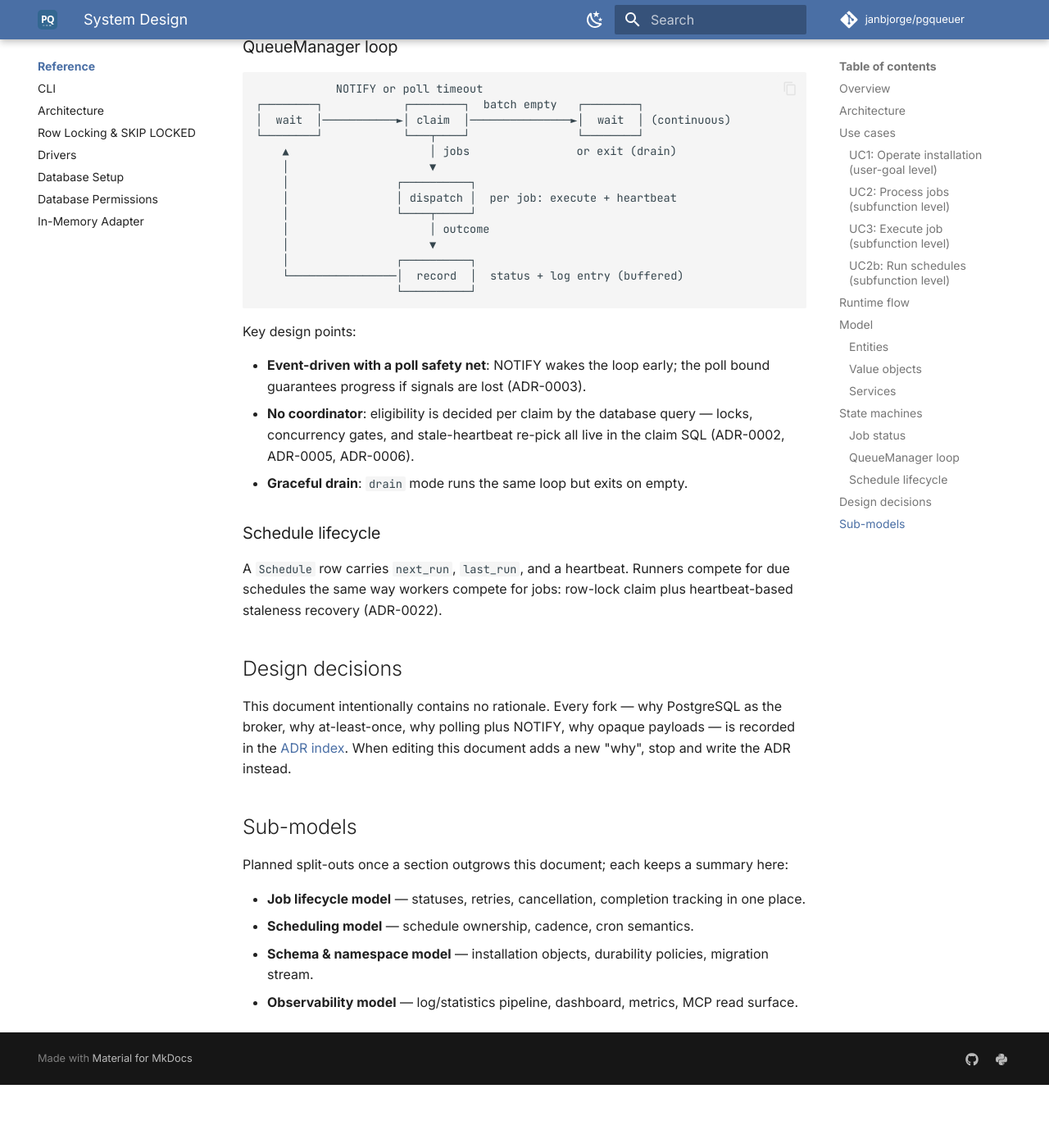
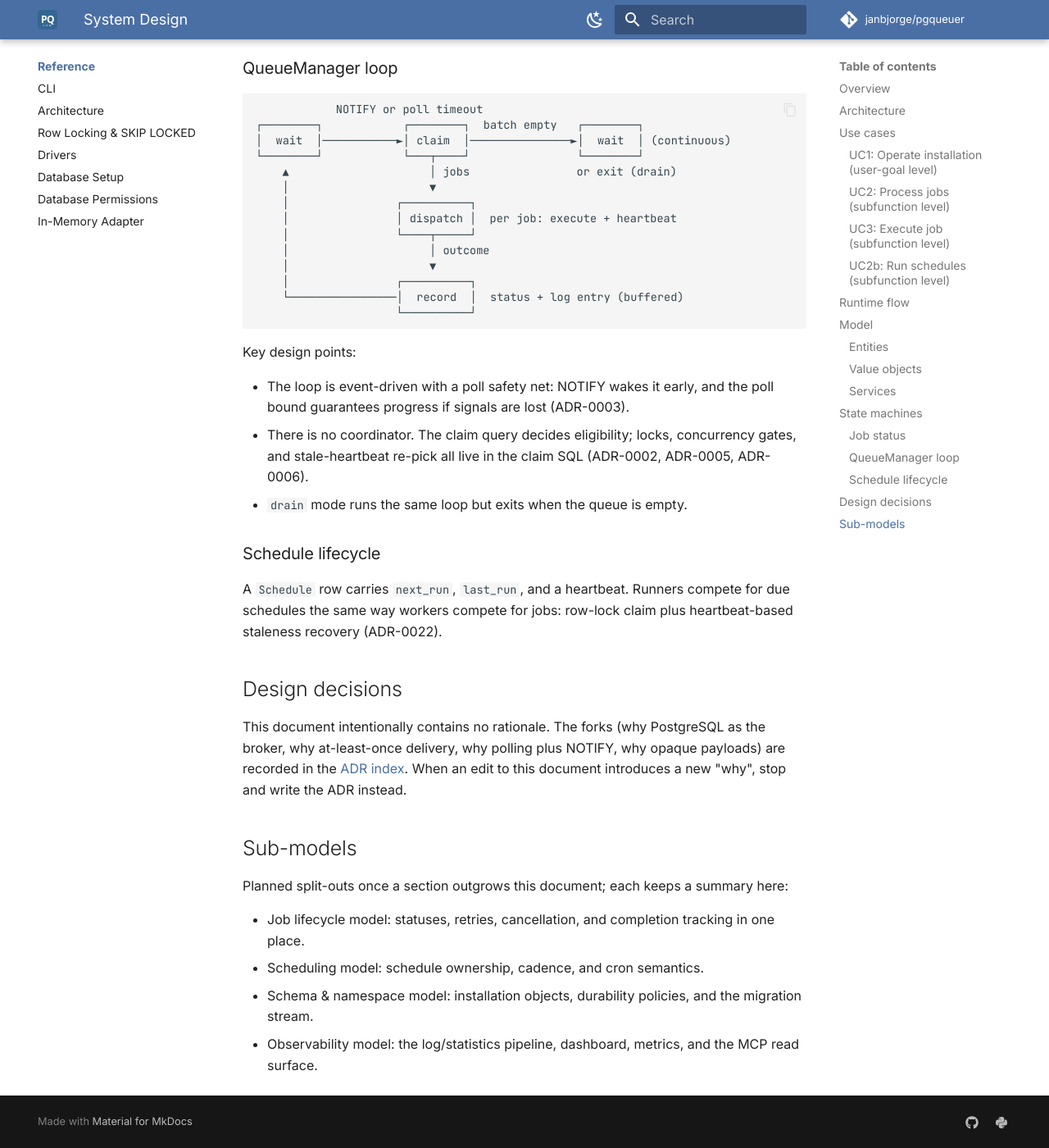
Before and after one commit to janbjorge/pgqueuer, an MkDocs documentation site: the page built from docs/design/README.md, in a window 1280 px wide and 1400 px high, scrolled down 6863 px. Shown: the whole window at 82% size. Built offline with MkDocs 1.6.1 and Material for MkDocs 9.7.7, drawn with Linux system fonts in a browser that asks for light colours; comment, search, counter and statistics services are not loaded; before the commit the page ends 8186 px from its top, so only the background shows below that; some of the changed text lies outside the part shown.

Commit message:
docs: tighten prose in the system design doc
Sentence-case the title, replace dash-heavy definition lists with
plain sentences, prefer active voice, and drop decorative emphasis.
Content, diagrams, and tables are unchanged.

````diff
--- a/docs/design/README.md
+++ b/docs/design/README.md
@@ -1,4 +1,4 @@
-# PgQueuer — System Design
+# PgQueuer system design
 
 This document is the top-level model of PgQueuer. It names the
 participants, the use cases, the domain objects, and the state machines, and
@@ -8,13 +8,13 @@ document and this one keeps the summary plus a link.
 
 Related documents:
 
-- [Architecture Decision Records](../adr/README.md) — *why* the system is
-  shaped this way. This document describes *what is*; every "why" belongs in
-  an ADR.
-- [Architecture reference](../reference/architecture.md) — job flow and the
-  job status state machine in end-user terms.
-- [Ports & Adapters](../reference/ports-and-adapters.md) — the layering that
-  implements this model.
+- [Architecture Decision Records](../adr/README.md) cover *why* the system
+  is shaped this way. This document describes *what is*; every "why" belongs
+  in an ADR.
+- The [architecture reference](../reference/architecture.md) shows the job
+  flow and the job status state machine in end-user terms.
+- [Ports & Adapters](../reference/ports-and-adapters.md) describes the
+  layering that implements this model.
 
 ## Overview
 
@@ -22,15 +22,18 @@ PgQueuer turns a PostgreSQL database the user already operates into a job
 queue. There is no broker process and no coordinator. The system has four
 participants:
 
-- **Producer** (user application code) — enqueues jobs and schedules. Passive
-  after the insert; it may optionally await completion.
-- **PostgreSQL** — the passive hub: source of truth for all state *and* the
-  signal bus (`LISTEN`/`NOTIFY`). It never calls anyone; everyone calls it.
-- **Worker process** (`pgqueuer/core/`) — the active party. Runs the
-  `QueueManager` and `SchedulerManager` loops: listens, claims, executes,
-  records. Scaling unit is the process; run more of them for more throughput.
-- **Operator** (human) — installs and upgrades the schema, starts workers,
-  and observes via CLI, dashboard, or MCP server.
+- The **producer** is the user's application code. It enqueues jobs and
+  schedules, and is passive after the insert; it may optionally await
+  completion.
+- **PostgreSQL** is the passive hub: source of truth for all state *and*
+  the signal bus (`LISTEN`/`NOTIFY`). It never calls anyone; everyone calls
+  it.
+- The **worker process** (`pgqueuer/core/`) is the active party. It runs
+  the `QueueManager` and `SchedulerManager` loops: listen, claim, execute,
+  record. The scaling unit is the process; run more of them for more
+  throughput.
+- The **operator** is a human. They install and upgrade the schema, start
+  workers, and observe via CLI, dashboard, or MCP server.
 
 ## Architecture
 
@@ -125,8 +128,8 @@ Steps:
 1. Route the job to its registered entrypoint by name.
 2. Run the async entrypoint with a `Context` (cancellation scope, shared
    resources); buffer heartbeats while it runs.
-3. Classify the outcome: `successful`, `exception`, `canceled`, or —
-   depending on retry and `on_failure` policy — re-queue or `failed`.
+3. Classify the outcome: `successful`, `exception`, `canceled`, or,
+   depending on retry and `on_failure` policy, re-queue or `failed`.
 
 ### UC2b: Run schedules (subfunction level)
 
@@ -146,17 +149,19 @@ Steps:
 
 Happy path for one job:
 
-1. **Producer** inserts a row: `Queries.enqueue()` — transactional with the
-   producer's own business data (ADR-0001).
+1. The **producer** inserts a row with `Queries.enqueue()`, optionally in
+   the same transaction as its own business writes (ADR-0001).
 2. A trigger emits a `table_changed_event` on the NOTIFY channel.
-3. **EventRouter** in each listening worker turns the notification into an
-   in-process signal; workers that miss it are covered by the poll safety
-   net (ADR-0003).
-4. **QueueManager** claims the job (`queued` → `picked`), stamping its
+3. The **EventRouter** in each listening worker turns the notification into
+   an in-process signal; the poll safety net covers workers that miss it
+   (ADR-0003).
+4. The **QueueManager** claims the job (`queued` → `picked`) and stamps its
    `queue_manager_id` and heartbeat.
-5. The executor runs the entrypoint; heartbeats are batched while it runs.
-6. Outcome is recorded: status update plus an append-only **Log** entry.
-   Statistics are aggregated from the log later (ADR-0008).
+5. The executor runs the entrypoint; a buffer batches heartbeats while it
+   runs.
+6. The worker records the outcome: a status update plus an append-only
+   **Log** entry. Statistics are derived from the log by later aggregation
+   (ADR-0008).
 
 ```
 Producer            PostgreSQL              Worker
@@ -243,7 +248,7 @@ Arrows denote dependency, not communication flow.
 
 ### Job status
 
-Canonical diagram lives in the
+The canonical diagram lives in the
 [architecture reference](../reference/architecture.md#job-status-lifecycle).
 Summary: `queued` → `picked` → one of `successful / exception / canceled /
 failed`; `deleted` for removal without running; retry re-queues with
@@ -270,12 +275,12 @@ persisted attempt state (ADR-0007).
 
 Key design points:
 
-- **Event-driven with a poll safety net**: NOTIFY wakes the loop early;
-  the poll bound guarantees progress if signals are lost (ADR-0003).
-- **No coordinator**: eligibility is decided per claim by the database
-  query — locks, concurrency gates, and stale-heartbeat re-pick all live in
-  the claim SQL (ADR-0002, ADR-0005, ADR-0006).
-- **Graceful drain**: `drain` mode runs the same loop but exits on empty.
+- The loop is event-driven with a poll safety net: NOTIFY wakes it early,
+  and the poll bound guarantees progress if signals are lost (ADR-0003).
+- There is no coordinator. The claim query decides eligibility; locks,
+  concurrency gates, and stale-heartbeat re-pick all live in the claim SQL
+  (ADR-0002, ADR-0005, ADR-0006).
+- `drain` mode runs the same loop but exits when the queue is empty.
 
 ### Schedule lifecycle
 
@@ -285,21 +290,21 @@ claim plus heartbeat-based staleness recovery (ADR-0022).
 
 ## Design decisions
 
-This document intentionally contains no rationale. Every fork — why
-PostgreSQL as the broker, why at-least-once, why polling plus NOTIFY, why
-opaque payloads — is recorded in the
-[ADR index](../adr/README.md). When editing this document adds a new "why",
-stop and write the ADR instead.
+This document intentionally contains no rationale. The forks (why
+PostgreSQL as the broker, why at-least-once delivery, why polling plus
+NOTIFY, why opaque payloads) are recorded in the
+[ADR index](../adr/README.md). When an edit to this document introduces a
+new "why", stop and write the ADR instead.
 
 ## Sub-models
 
 Planned split-outs once a section outgrows this document; each keeps a
 summary here:
 
-- **Job lifecycle model** — statuses, retries, cancellation, completion
+- Job lifecycle model: statuses, retries, cancellation, and completion
   tracking in one place.
-- **Scheduling model** — schedule ownership, cadence, cron semantics.
-- **Schema & namespace model** — installation objects, durability policies,
-  migration stream.
-- **Observability model** — log/statistics pipeline, dashboard, metrics,
-  MCP read surface.
+- Scheduling model: schedule ownership, cadence, and cron semantics.
+- Schema & namespace model: installation objects, durability policies, and
+  the migration stream.
+- Observability model: the log/statistics pipeline, dashboard, metrics,
+  and the MCP read surface.
````
